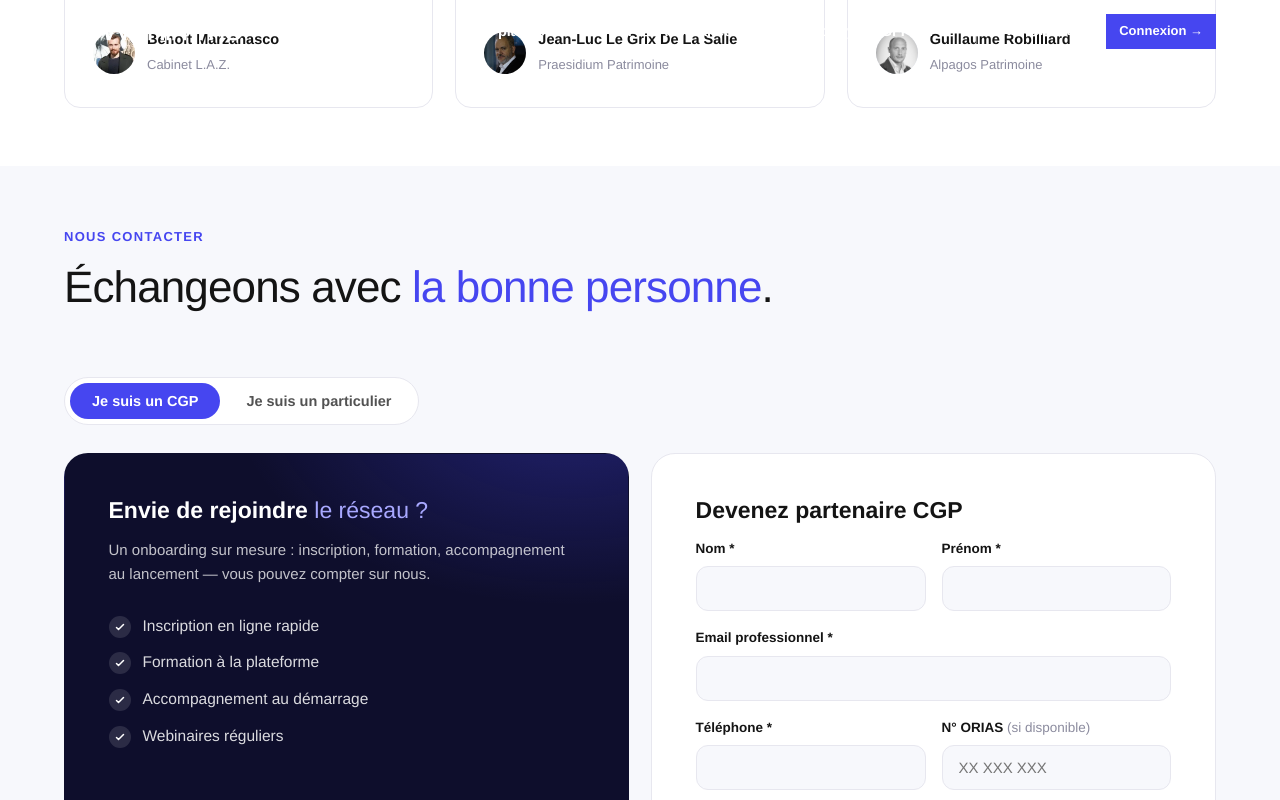
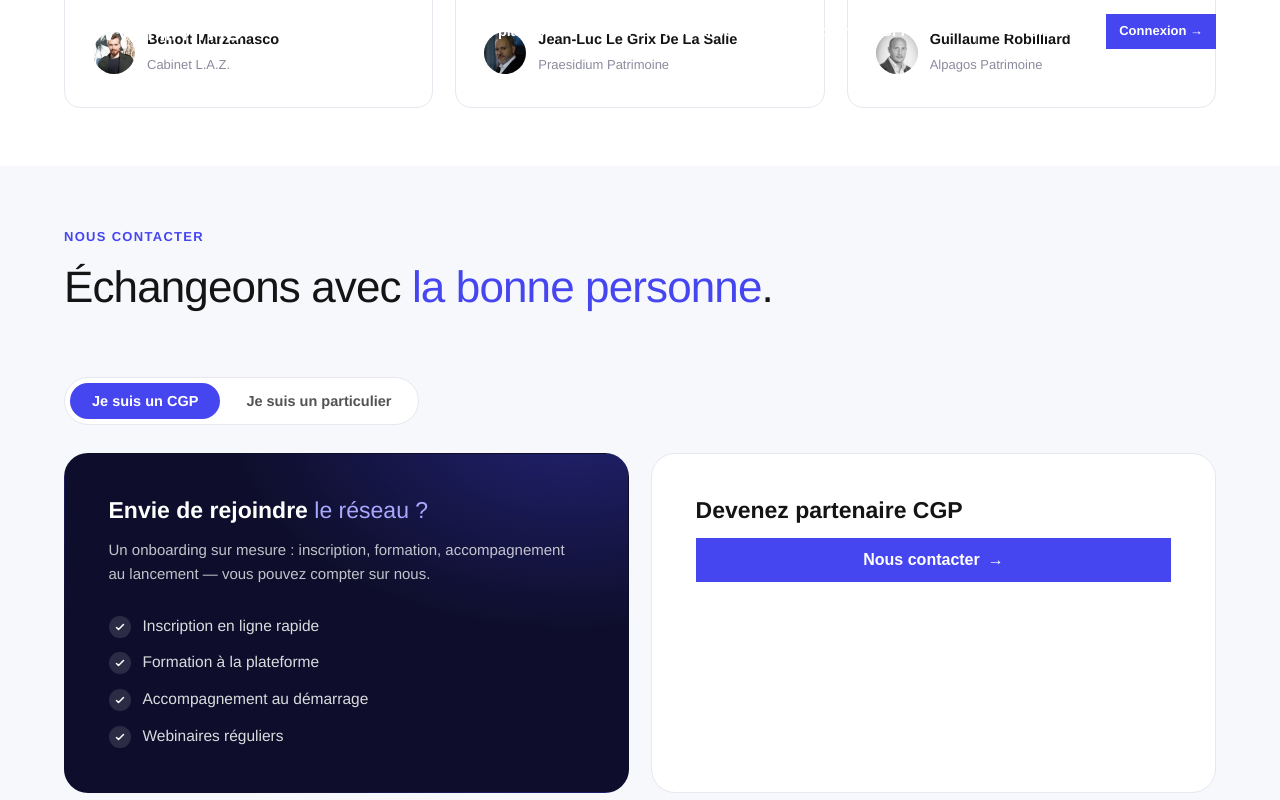
Before and after one commit to Yv-ia/landing-wenimmo, a Next.js app: page / in a window 1280 px wide. Both pictures are taken after a click on the tab "Je suis un CGP". Shown: the part 4052-4852 px from the top of the page. Built offline with nearby package versions, Linux system fonts and the light colour scheme; a web font is replaced by a local one.

Commit message:
Hecaton checkpoint: update cgp form
Created automatically by Hecaton after an agent prompt changed the worktree.

```diff
--- a/components/CgpForm.jsx
+++ b/components/CgpForm.jsx
@@ -10,6 +10,7 @@ import { useState } from "react";
 export default function CgpForm() {
   const [invalid, setInvalid] = useState({});
   const [success, setSuccess] = useState(false);
+  const [showForm, setShowForm] = useState(false);
 
   const handleSubmit = (e) => {
     e.preventDefault();
@@ -46,6 +47,23 @@ export default function CgpForm() {
 
   const fieldClass = (name) => (invalid[name] ? "is-invalid" : undefined);
   const clearError = (name) => setInvalid((prev) => ({ ...prev, [name]: false }));
+
+  // Tant que l'utilisateur n'a pas cliqué : on n'affiche que le titre + un CTA.
+  // Le formulaire complet apparaît au clic sur « Nous contacter ».
+  if (!showForm) {
+    return (
+      <div className="join__form join__form--collapsed">
+        <h3 className="join__form-title">Devenez partenaire CGP</h3>
+        <button
+          type="button"
+          className="btn btn--primary btn--lg btn--block"
+          onClick={() => setShowForm(true)}
+        >
+          Nous contacter <span className="btn__arrow">→</span>
+        </button>
+      </div>
+    );
+  }
 
   return (
     <form className="join__form" onSubmit={handleSubmit} noValidate>
```
